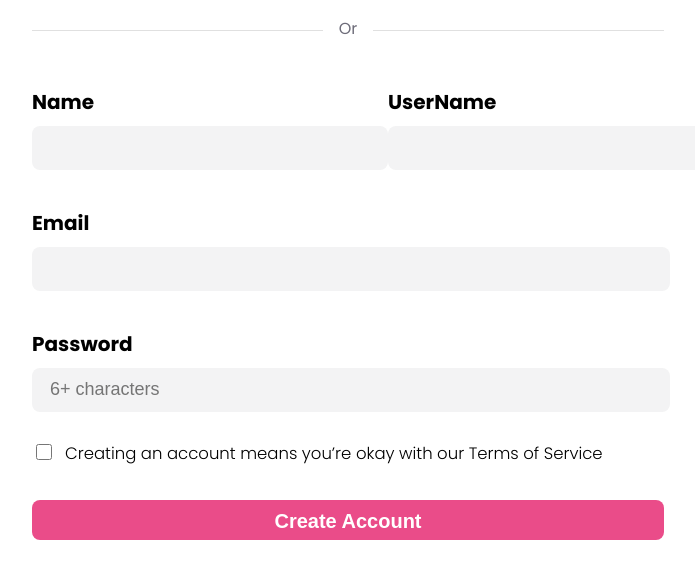
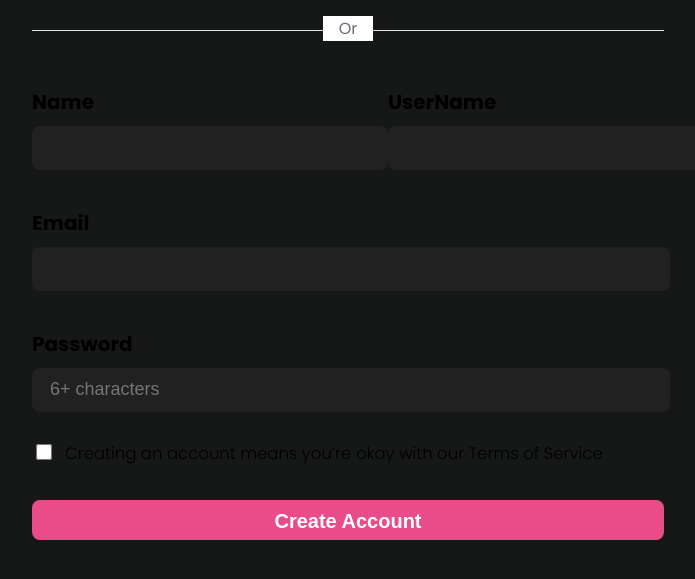
Before and after one commit to miguelruizF/OpenBootcamp, a plain HTML site: page CSS/formulario/index.html in a window 1280 px wide. Shown: the part 157-736 px from the top of the page, without its empty margins (292-987 px from the left). Drawn offline with nearby package versions, Linux system fonts and the light colour scheme.

Commit message:
CSS ejercicio 7 - cambios colores

```diff
--- a/CSS/formulario/css/styles.css
+++ b/CSS/formulario/css/styles.css
@@ -3,6 +3,7 @@
 
 body{
     font-family: 'Poppins', sans-serif;
+    background: #161717;
 }
 
 p{
@@ -118,17 +119,20 @@ input[type='text'],input[type='password'], input[type='email']{
     border: 1px solid transparent;
     border-radius: 8px;
     outline: none;
-    background-color: #f3f3f4;
-    color: #0d0c22;
-
+    /* background-color: #f3f3f4; */
+    /* color: #0d0c22; */
+    color:#fff;
+    background-color: #212121;
 }
 input{
     transition: background-color 200ms ease, outline 200ms ease, color 200ms ease, box-shadow 200ms ease, -webkit-box-shadow 200ms ease;
+
 }
 
 input:hover{
     border-color: rgba(0,0,0,0.1);
-    background-color: #fff;
+    /* background-color: #fff; */
+    background-color: #454045;
     box-shadow: 0 0 0 4px rgb(234 76 137 / 10%);
 }
 
```
